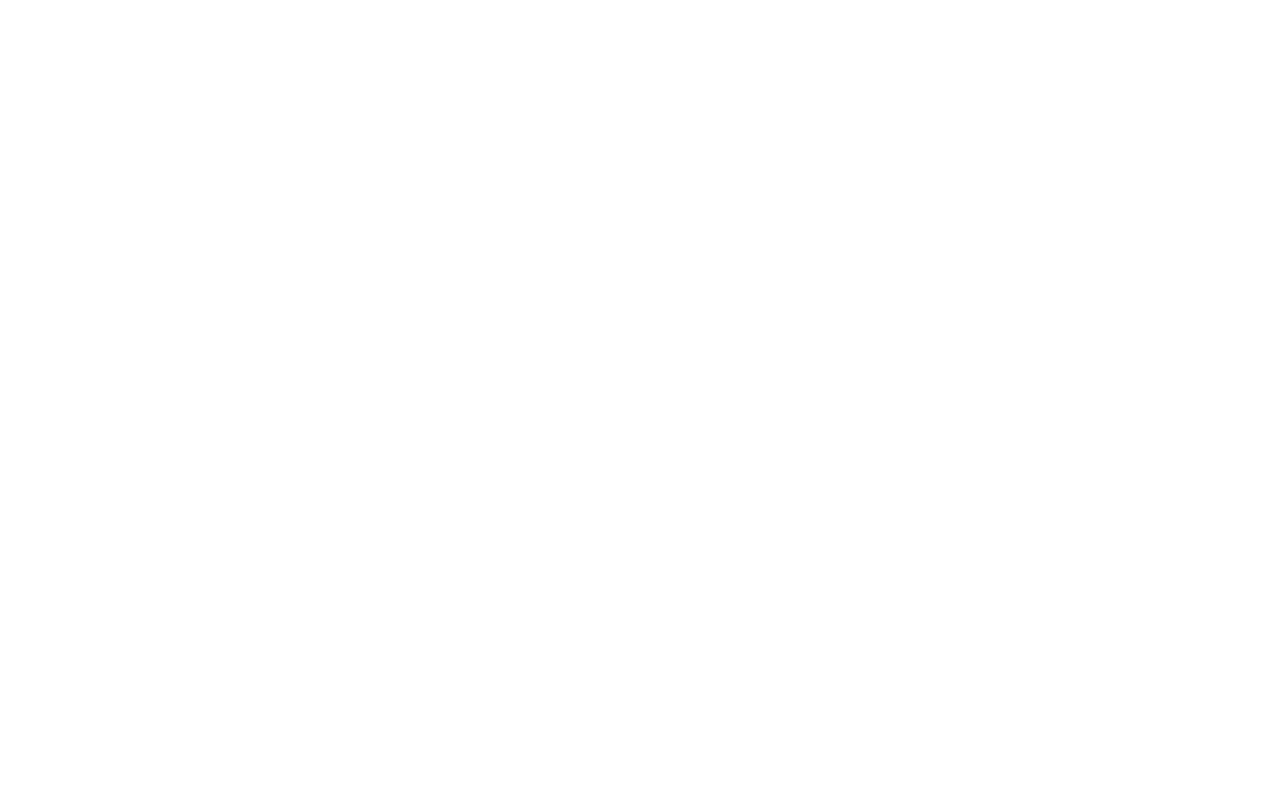
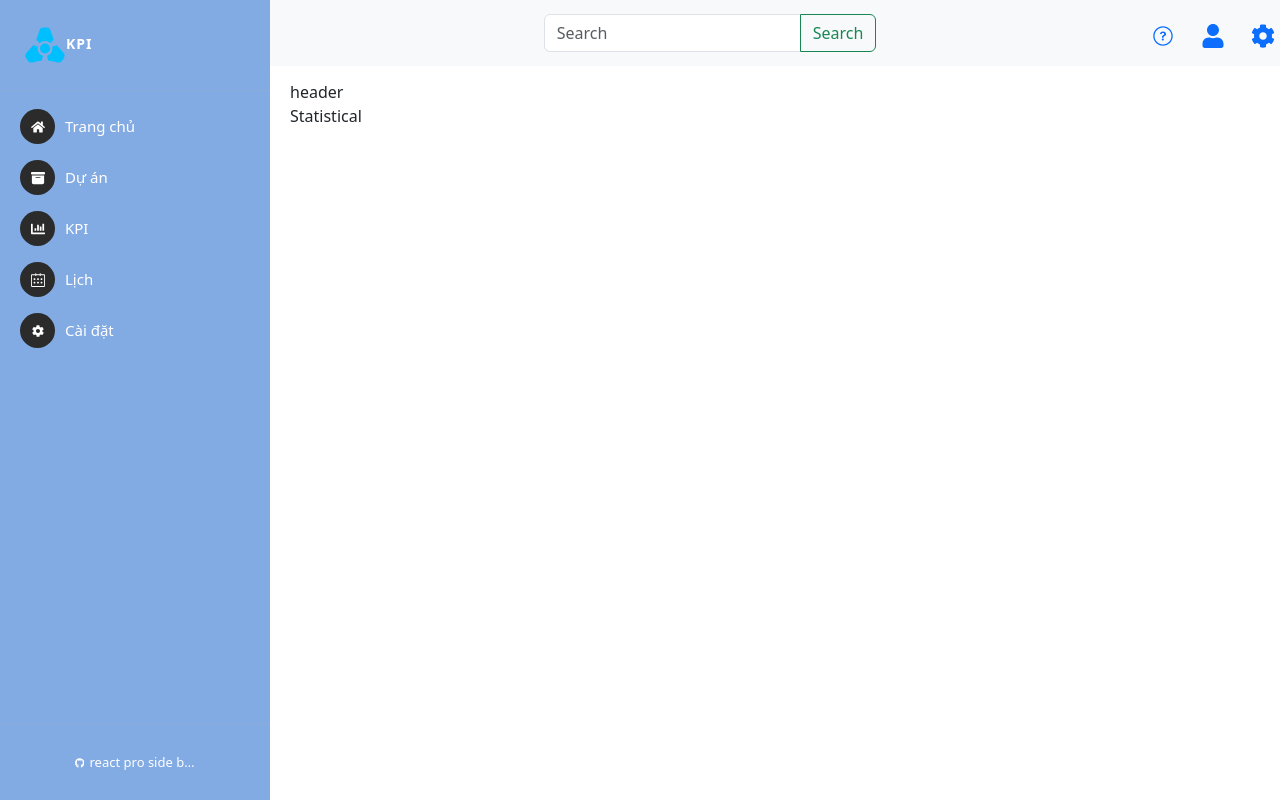
Before and after one commit to iaht211/UIUX-2023.2, a React (Create React App) app: page /project in a window 1280 px wide. Before the commit this address had no page. Built offline with nearby package versions, Linux system fonts and the light colour scheme.

Commit message:
last update

```diff
--- a/src/Layout.js
+++ b/src/Layout.js
@@ -7,9 +7,9 @@
 import Home from "./components/Home/Home";
 import Login from "./components/Login/Login";
 import KPI from "./components/KPI/KPI";
-import Statistical from "./components/Statistical/Statistical";
 import Calender from "./components/Calender/Calender";
 import Setting from "./components/Setting/Setting";
+import Project from "./components/Project/Statistical";
 
 
 const Layout = () => {
@@ -18,19 +18,14 @@
             <Routes>
                 <Route path="/" element={<App />}>
                     <Route index element={<Home />} />
+                    <Route path="project" element={<Project />} />
                     <Route path="kpi" element={<KPI />} />
-                    <Route path="statistical" element={<Statistical />} />
                     <Route path="calender" element={<Calender />} />
                     <Route path="setting" element={<Setting />} />
                 </Route>
-                {/* <Route path="/admin" element={<Admin />} >
-                    <Route index element={<Dashboard />} />
-                    <Route path="manage-users" element={<ManageUser />} />
-                </Route> */}
                 <Route path="/login" element={<Login />} >
                 </Route>
-                {/* <Route path="/signup" element={<Signup />} >
-                </Route> */}
+
             </Routes>
             <ToastContainer
                 position="top-center"
--- a/src/components/Statistical/Statistical.js
+++ b/src/components/Project/Statistical.js
@@ -1,4 +1,4 @@
-const Statistical = () => {
+const Project = () => {
     return (
 
         <div className="statistical-container">
@@ -13,4 +13,4 @@
     )
 }
 
-export default Statistical;
+export default Project;
--- a/src/components/SideBar/SideBar.js
+++ b/src/components/SideBar/SideBar.js
@@ -65,15 +65,15 @@
                         icon={<FaBoxArchive />}
                         className={pathname === '/kpi' ? 'active' : ''}
                     >
-                        KPI
-                        <Link to="/kpi" />
+                        Dự án
+                        <Link to="/project" />
                     </MenuItem>
                     <MenuItem
                         icon={<FaChartBar />}
-                        className={pathname === '/statistical' ? 'active' : ''}
+                        className={pathname === '/kpi' ? 'active' : ''}
                     >
-                        Thống kê
-                        <Link to="/statistical" />
+                        KPI
+                        <Link to="/kpi" />
                     </MenuItem>
                     <MenuItem
                         icon={<SlCalender />}
```
